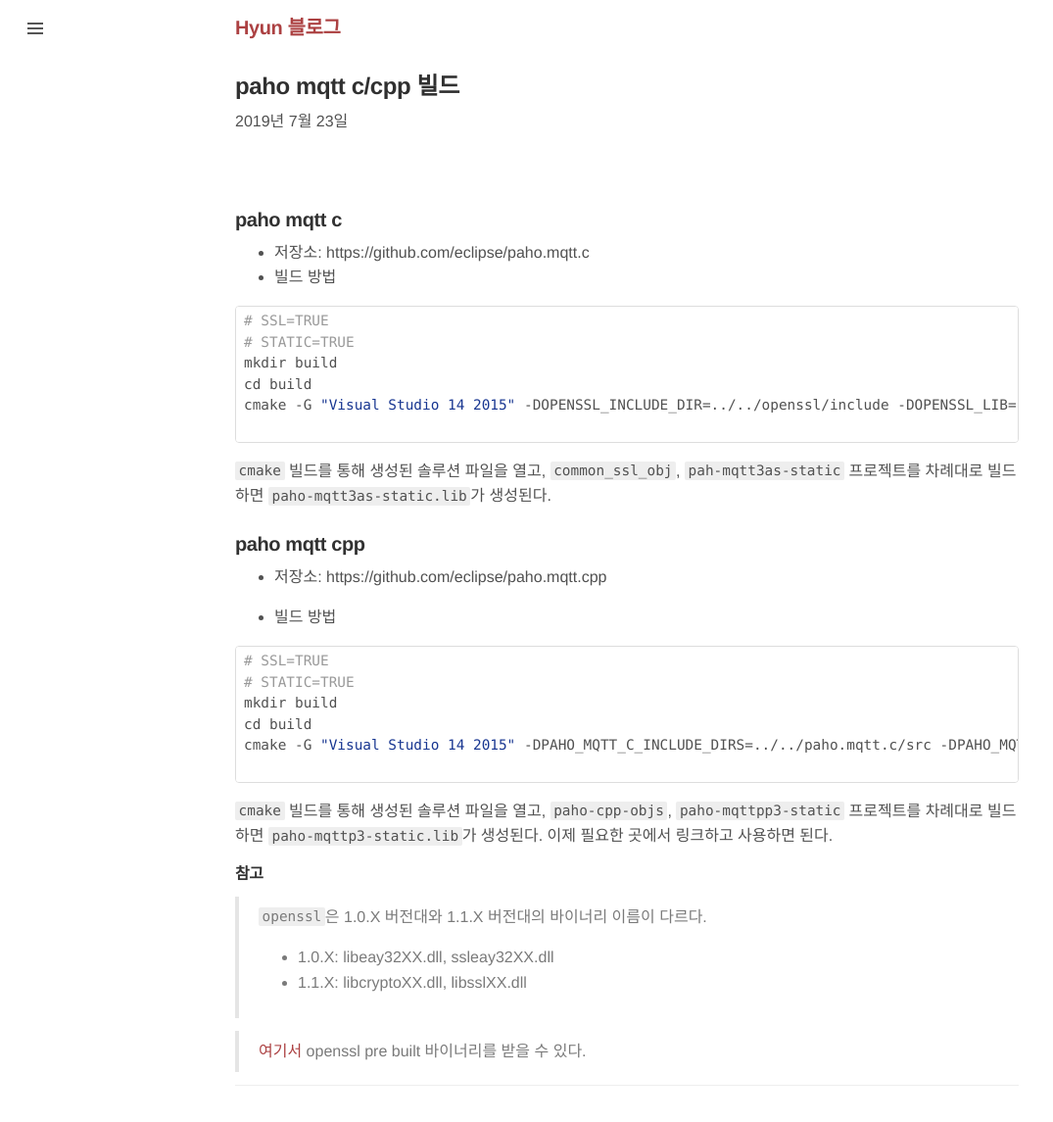
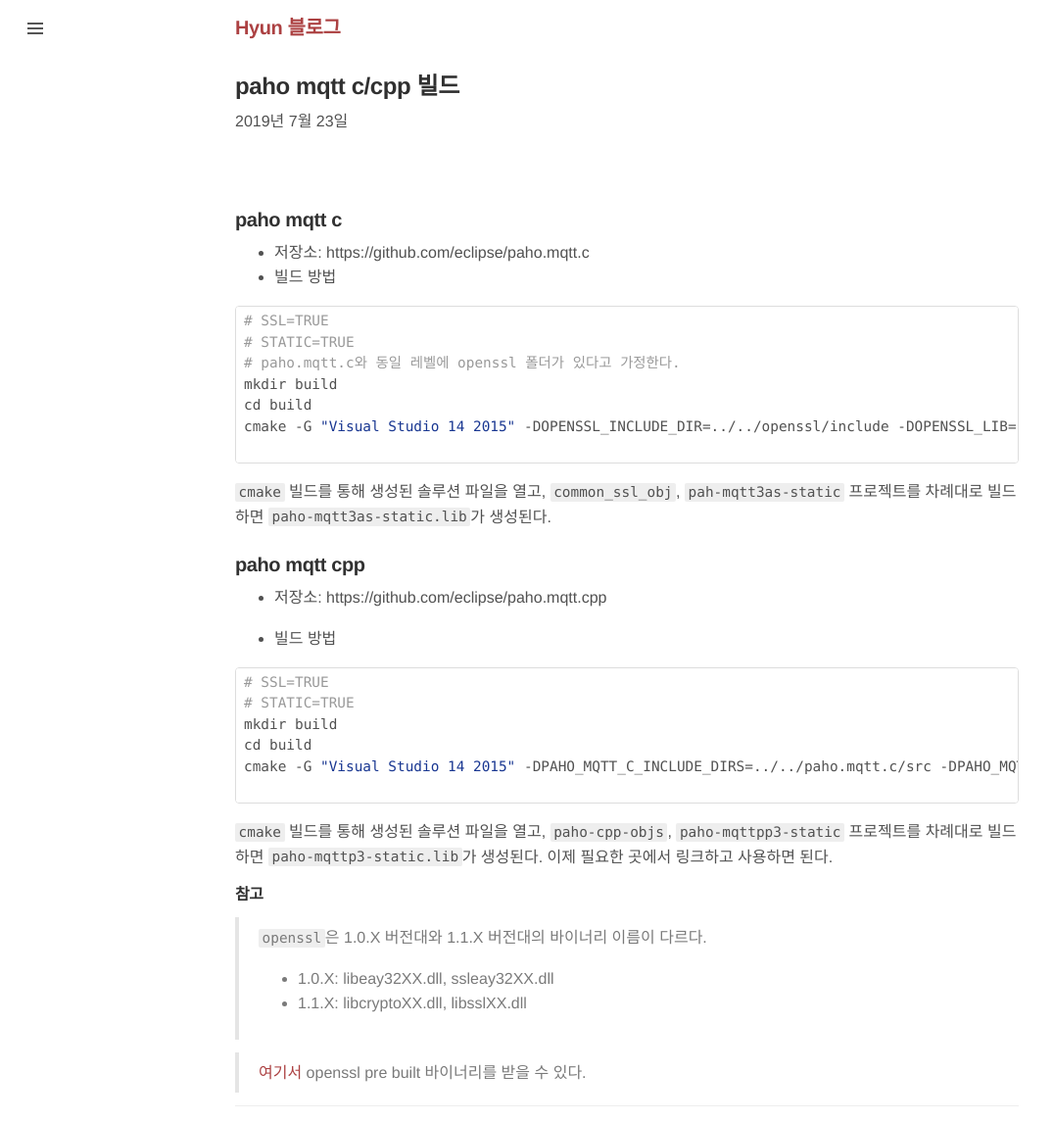
Before and after one commit to surinkim/surinkim.github.io, a Jekyll site: the page built from _posts/2019-07-23-how_to_build_paho_mqtt.md, in a window 1280 px wide. Shown: the whole page at 98% size, without its empty margins (0-1075 px from the left). Built offline with Jekyll 4.4.1, drawn with Linux system fonts in a browser that asks for light colours; comment, search, counter and statistics services are not loaded; before the commit the page ends 1124 px from its top, so only the background shows below that.

Commit message:
:zap: Update how to build paho mqtt

````diff
--- a/_posts/2019-07-23-how_to_build_paho_mqtt.md
+++ b/_posts/2019-07-23-how_to_build_paho_mqtt.md
@@ -11,6 +11,7 @@ title: paho mqtt c/cpp 빌드
 ``` cpp
 # SSL=TRUE
 # STATIC=TRUE
+# paho.mqtt.c와 동일 레벨에 openssl 폴더가 있다고 가정한다.
 mkdir build
 cd build
 cmake -G "Visual Studio 14 2015" -DOPENSSL_INCLUDE_DIR=../../openssl/include -DOPENSSL_LIB=../../openssl/lib -DOPENSSLCRYPTO_LIB=../../openssl/lib -DPAHO_BUILD_STATIC=TRUE -DPAHO_WINDOWS_BUILD_BIT="x86" -DPAHO_WITH_SSL=TRUE ..
````
